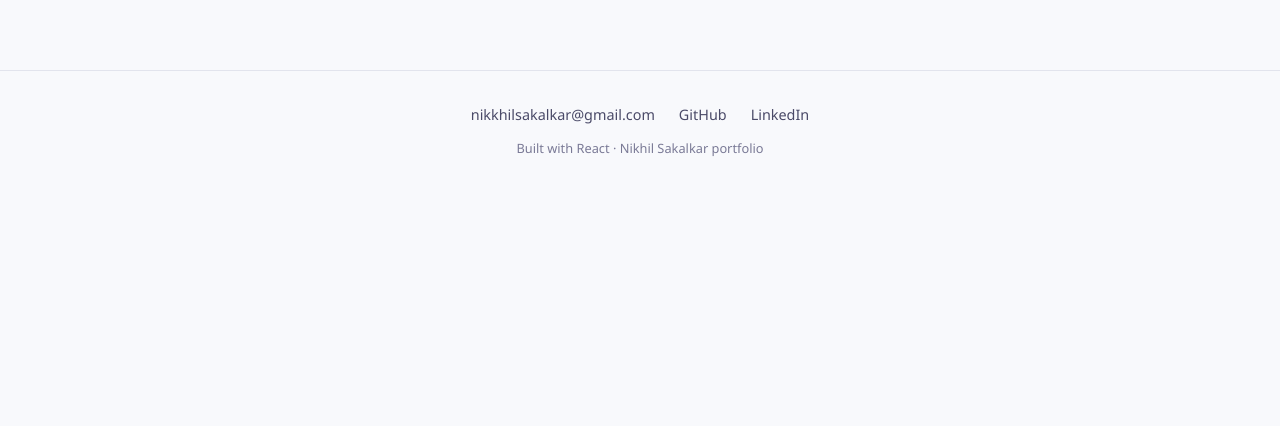
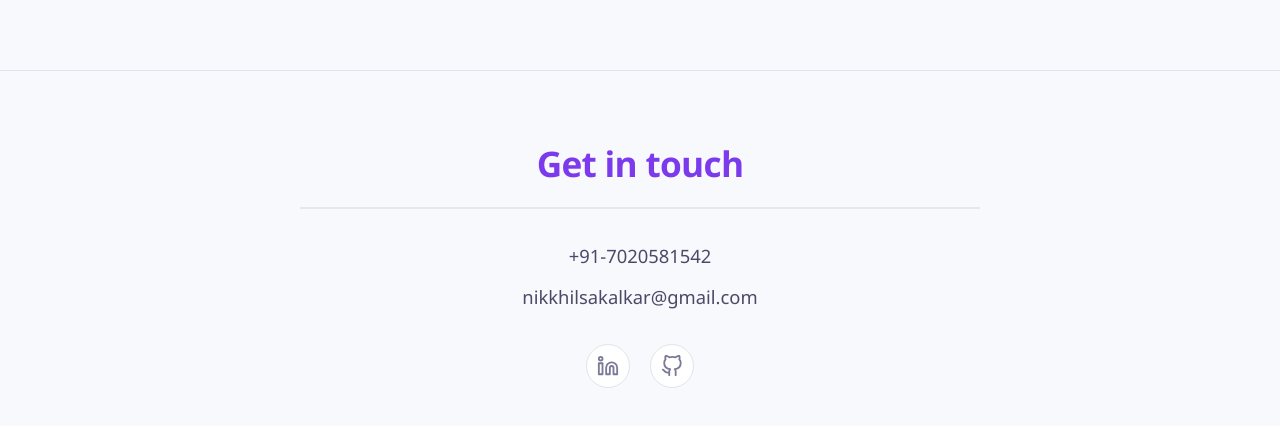
Before and after one commit to Nikk-code/PersonalPorfolio, a React (Vite) app: page / in a window 1280 px wide. Shown: the part 3267-3693 px from the top of the page. Before the commit the page ends 3457 px from the top, so only its background shows below. Built offline with nearby package versions, Linux system fonts and the light colour scheme.

Commit message:
design: redesign footer contact layout to match Get in Touch mockup

```diff
--- a/src/App.css
+++ b/src/App.css
@@ -637,28 +637,89 @@ main {
 
 /* Footer */
 .footer {
-  border-top: 1px solid var(--border);
-  padding: 32px 24px;
+  border-top: 1.5px solid var(--border);
+  background-color: var(--bg-primary);
+  padding: 64px 24px 80px;
   text-align: center;
 }
 
-.footer__links {
+.footer__container {
+  max-width: var(--max-width);
+  margin: 0 auto;
+  display: flex;
+  flex-direction: column;
+  align-items: center;
+}
+
+.footer__title {
+  font-size: 2.2rem;
+  font-weight: 700;
+  color: var(--accent-light);
+  margin: 0 0 16px;
+  letter-spacing: -0.02em;
+}
+
+.footer__divider {
+  width: 100%;
+  max-width: 680px;
+  height: 1.5px;
+  background-color: var(--border);
+  margin: 0 auto 32px;
+  opacity: 0.8;
+}
+
+.footer__contact {
+  display: flex;
+  flex-direction: column;
+  gap: 12px;
+  margin-bottom: 32px;
+}
+
+.footer__phone {
+  font-size: 1.15rem;
+  font-weight: 500;
+  color: var(--text-secondary);
+  margin: 0;
+}
+
+.footer__email {
+  font-size: 1.15rem;
+  font-weight: 500;
+  color: var(--text-secondary);
+  text-decoration: none;
+  transition: color 0.2s ease, transform 0.2s ease;
+  display: inline-block;
+}
+
+.footer__email:hover {
+  color: var(--accent-light);
+  transform: translateY(-1px);
+}
+
+.footer__socials {
   display: flex;
   justify-content: center;
-  gap: 24px;
-  flex-wrap: wrap;
-  margin-bottom: 12px;
+  gap: 20px;
+  align-items: center;
 }
 
-.footer__links a {
-  font-size: 0.9rem;
-  color: var(--text-secondary);
+.footer__social-link {
+  color: var(--text-muted);
+  transition: color 0.25s ease, transform 0.2s ease, border-color 0.25s ease, box-shadow 0.25s ease;
+  display: flex;
+  align-items: center;
+  justify-content: center;
+  padding: 10px;
+  border-radius: 50%;
+  background-color: var(--bg-card);
+  border: 1px solid var(--border);
 }
 
-.footer__copy {
-  font-size: 0.8rem;
-  color: var(--text-muted);
-  margin: 0;
+.footer__social-link:hover {
+  color: var(--accent-light);
+  transform: translateY(-2px);
+  border-color: var(--accent);
+  box-shadow: 0 5px 15px var(--accent-glow);
 }
 
 /* Modal */
--- a/src/components/Footer.jsx
+++ b/src/components/Footer.jsx
@@ -3,18 +3,42 @@ import { personalInfo } from '../data/portfolioData'
 export default function Footer() {
   return (
     <footer className="footer">
-      <div className="footer__links">
-        <a href={`mailto:${personalInfo.email}`}>{personalInfo.email}</a>
-        <a href={personalInfo.github} target="_blank" rel="noopener noreferrer">
-          GitHub
-        </a>
-        <a href={personalInfo.linkedin} target="_blank" rel="noopener noreferrer">
-          LinkedIn
-        </a>
+      <div className="footer__container">
+        <h2 className="footer__title">Get in touch</h2>
+        <div className="footer__divider"></div>
+        <div className="footer__contact">
+          <p className="footer__phone">{personalInfo.phone}</p>
+          <a href={`mailto:${personalInfo.email}`} className="footer__email">
+            {personalInfo.email}
+          </a>
+        </div>
+        <div className="footer__socials">
+          <a
+            href={personalInfo.linkedin}
+            target="_blank"
+            rel="noopener noreferrer"
+            className="footer__social-link"
+            aria-label="LinkedIn"
+          >
+            <svg width="22" height="22" viewBox="0 0 24 24" fill="none" stroke="currentColor" strokeWidth="2" strokeLinecap="round" strokeLinejoin="round">
+              <path d="M16 8a6 6 0 0 1 6 6v7h-4v-7a2 2 0 0 0-2-2 2 2 0 0 0-2 2v7h-4v-7a6 6 0 0 1 6-6z" />
+              <rect x="2" y="9" width="4" height="12" />
+              <circle cx="4" cy="4" r="2" />
+            </svg>
+          </a>
+          <a
+            href={personalInfo.github}
+            target="_blank"
+            rel="noopener noreferrer"
+            className="footer__social-link"
+            aria-label="GitHub"
+          >
+            <svg width="22" height="22" viewBox="0 0 24 24" fill="none" stroke="currentColor" strokeWidth="2" strokeLinecap="round" strokeLinejoin="round">
+              <path d="M9 19c-5 1.5-5-2.5-7-3m14 6v-3.87a3.37 3.37 0 0 0-.94-2.61c3.14-.35 6.44-1.54 6.44-7A5.44 5.44 0 0 0 20 4.77 5.07 5.07 0 0 0 19.91 1S18.73.65 16 2.48a13.38 13.38 0 0 0-7 0C6.27.65 5.09 1 5.09 1A5.07 5.07 0 0 0 5 4.77a5.44 5.44 0 0 0-1.5 3.78c0 5.42 3.3 6.61 6.44 7A3.37 3.37 0 0 0 9 18.13V22" />
+            </svg>
+          </a>
+        </div>
       </div>
-      <p className="footer__copy">
-        Built with React &middot; Nikhil Sakalkar portfolio
-      </p>
     </footer>
   )
 }
```
